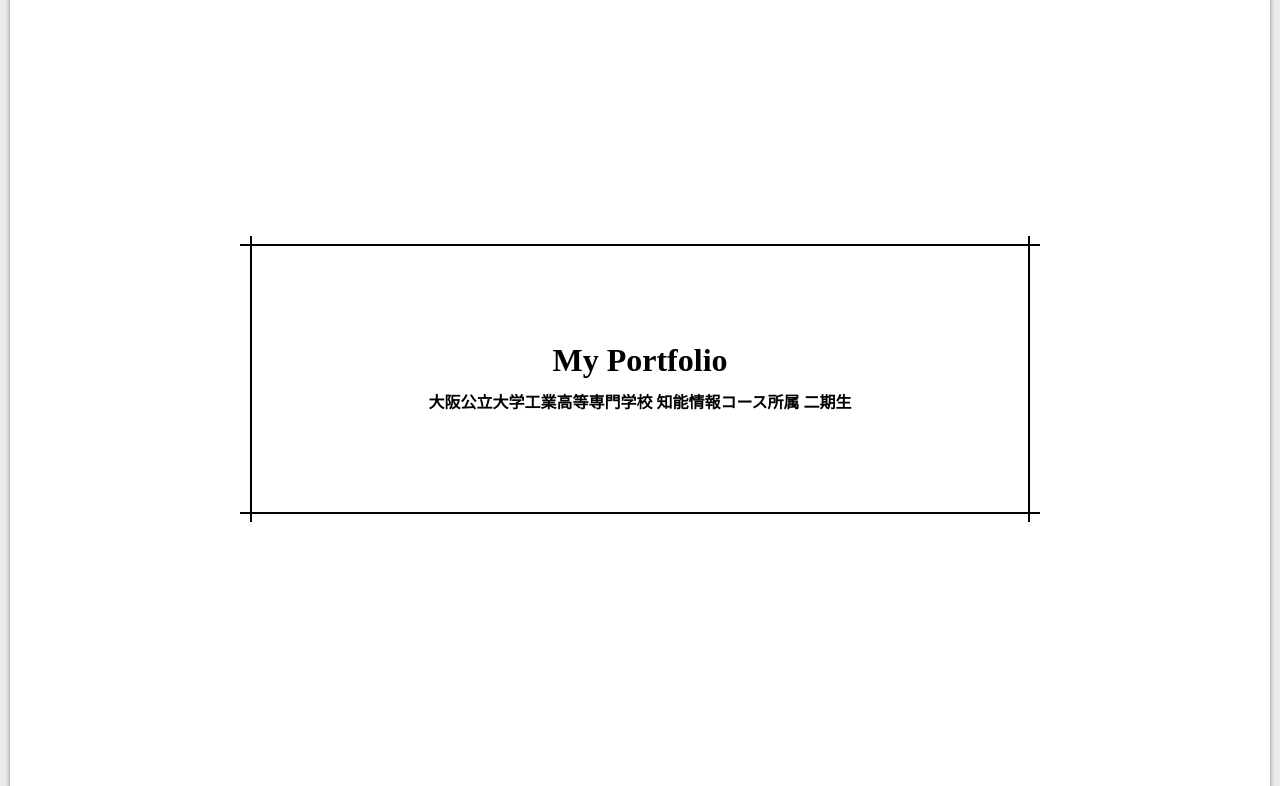
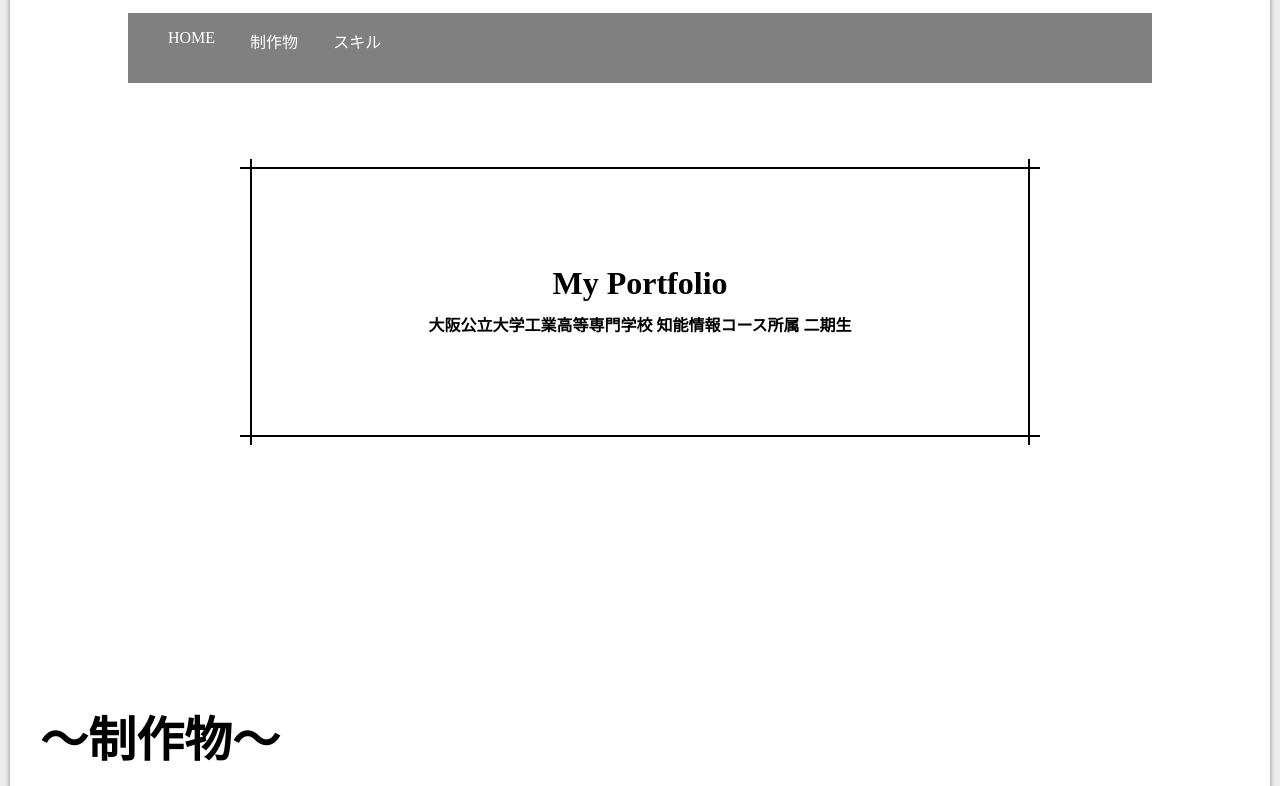
Before and after one commit to arikait0/Curry-Recipe, a plain HTML site: page index.html in a window 1280 px wide. Shown: the top 786 px of the page. Drawn offline with nearby package versions, Linux system fonts and the light colour scheme.

Commit message:
下に追加でメニューバー作成

```diff
--- a/index.html
+++ b/index.html
@@ -7,16 +7,24 @@
         <link rel="stylesheet" type='text/css' href="https://cdn.jsdelivr.net/gh/devicons/devicon@latest/devicon.min.css" />
       </head>
 
+
   <body>
+    <nav>
+      <ul style="display:flex;">
+        <li style="list-style: none;"><a id="menu" href="#home_html">HOME</a></li>
+        <li style="list-style: none;"><a id="menu" href="#制作物">制作物</a></li>
+        <li style="list-style: none;"><a id="menu" href="#スキル">スキル</a></li>
+      </ul>
+    </nav></br>
 
-    <h1>
+    <h1 id="home_html" >
       <div class="box17">My Portfolio<br>
       <p><font size="3">大阪公立大学工業高等専門学校 知能情報コース所属 二期生</font></p>
       </div>
       </h1>
 
 
-        <strong style="left:100p;"><font size="7">～制作物～</font></strong>
+        <strong id="制作物" style="left:100p;"><font size="7">～制作物～</font></strong>
       <div style="display:flex;">
           <img class="block1" src="png\スクリーンショット 2024-11-22 133539.png" style="width: 50%;height:0%; border:solid 1px black;">
           <div id="s1"><a href="https://colab.research.google.com/drive/1ynMXSHnHWvCQEYGJNoDRqFdFATXPp_p_?usp=sharing"><font size="6">スロットマシーン</font></a></br>
@@ -41,7 +49,7 @@
             </div>
       </div>
 
-    <h2><font size="7">～スキル～</font></h2>
+    <h2 id="スキル"><font size="7">～スキル～</font></h2>
     <ul class="skill">
       <strong><font size="5">プログラミング言語</font></strong></br>
       python</br>
--- a/main.css
+++ b/main.css
@@ -7,8 +7,24 @@
 
 h1{
     padding:100px;
+    padding-top:5px;
     margin:100px;
     text-align:center;
+    box-sizing:border-box;
+}
+nav{
+    position: fixed;
+    right:10vw;
+    left:10vw;
+    top:1vw;
+    height:70px;
+    background-color:gray;
+}
+#menu{
+    display:block;
+    text-decoration: none;
+    color:white;
+    margin-right:35px;
 }
 
 body{
```
